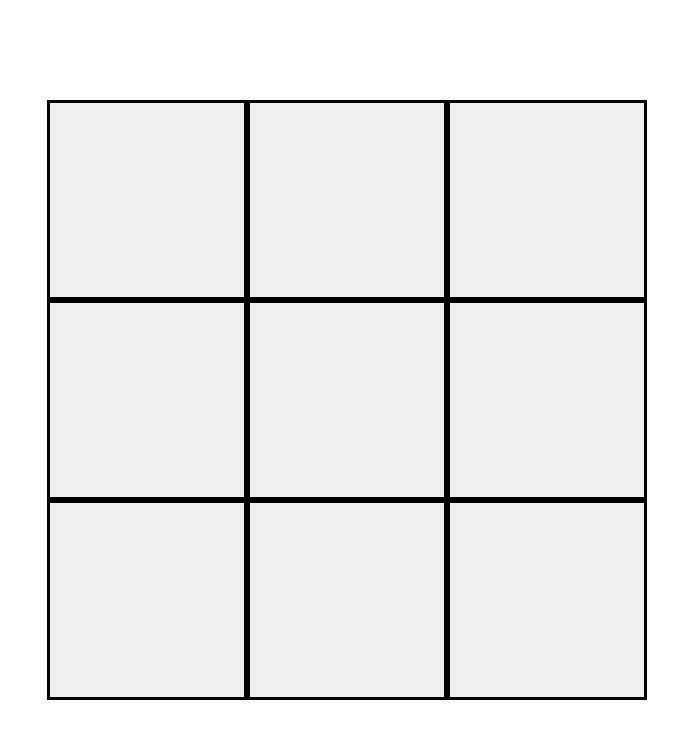
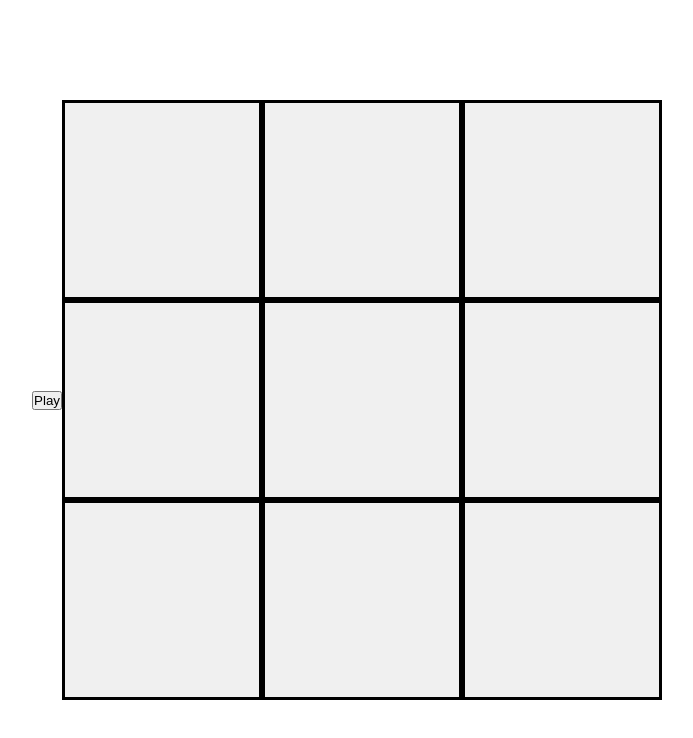
Before and after one commit to carloze11/tic-tac-toe, a plain HTML site: page index.html in a window 1280 px wide. Shown: the whole page, without its empty margins (293-986 px from the left). Drawn offline with Linux system fonts and the light colour scheme.

```diff
--- a/index.html
+++ b/index.html
@@ -10,6 +10,10 @@
 </head>
 <body>
   <div id="winner" hidden></div>
+  <div class="button">
+    <button type="button" class="play">Play</button>
+    <button type="button" class="reset" hidden>Reset</button>
+  </div>
   <div class="container">
     <div class="blocks" id="block1"></div>
     <div class="blocks" id="block2"></div>
```
Lines whose indentation alone changed are shown as unchanged.
